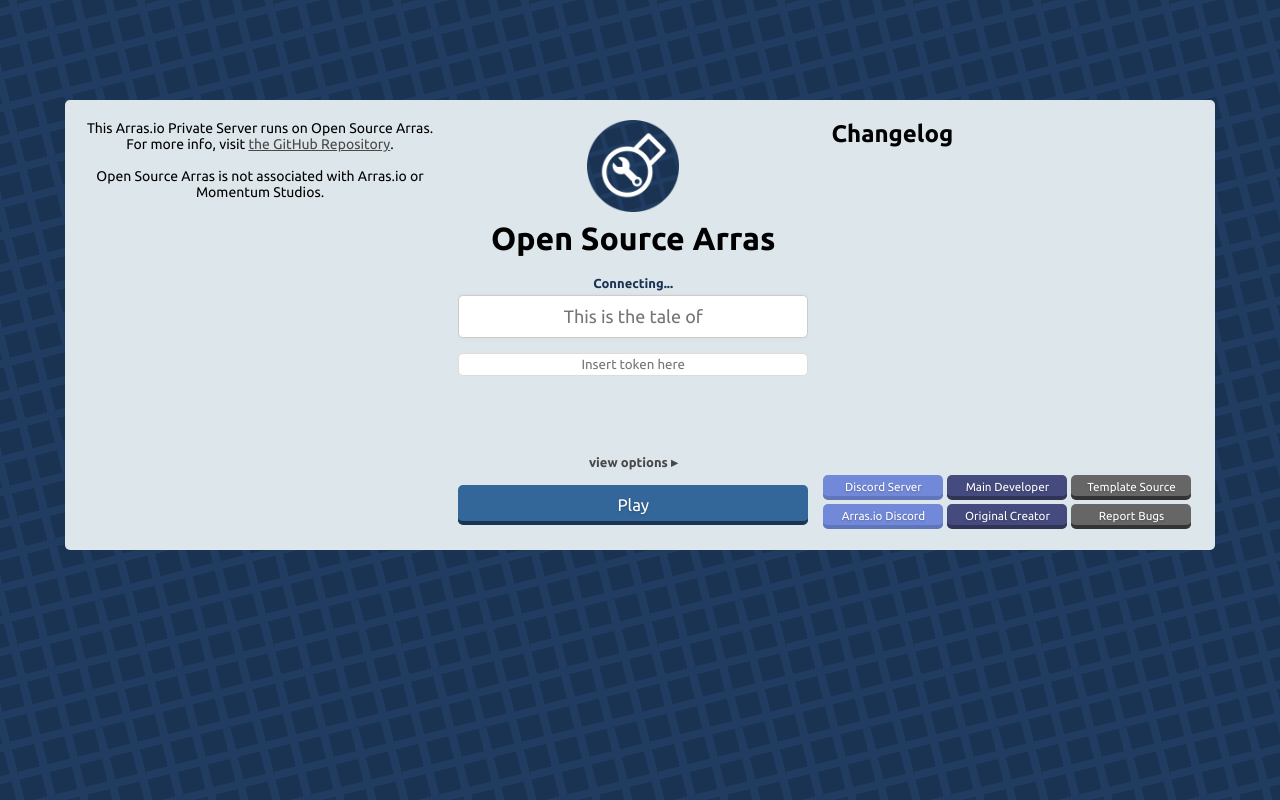
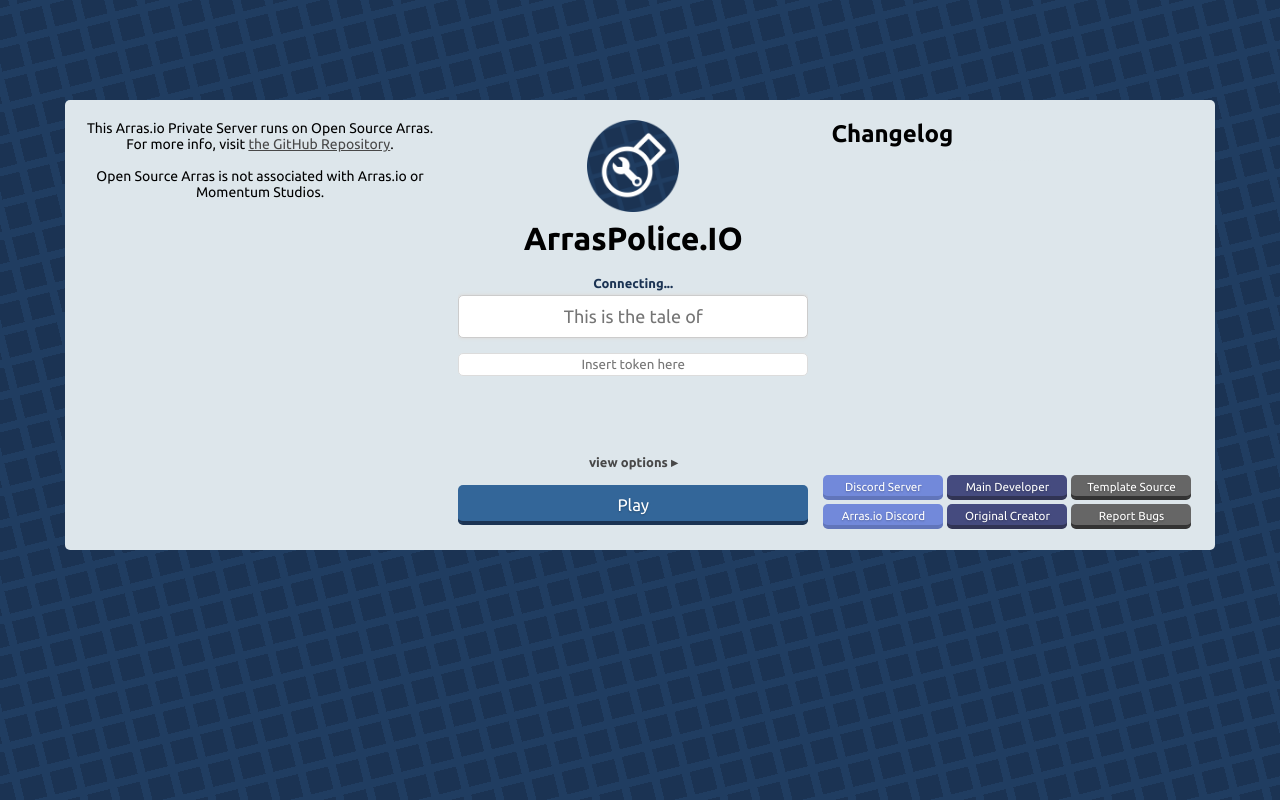
Before and after one commit to thearraspolice/spaceshipspolice, a plain HTML site: page index.html in a window 1280 px wide. Drawn offline with nearby package versions, Linux system fonts and the light colour scheme; a script that the page names is missing.

Commit message:
Update index.html

```diff
--- a/index.html
+++ b/index.html
@@ -8,7 +8,7 @@
     <meta property="og:image" content="./round.png">
     <meta property="og:image:width" content="54">
     <meta property="og:image:height" content="54">
-    <title>Open Source Arras</title>
+    <title>ArrasPolice.IO</title>
     <link rel="stylesheet" href="https://fonts.googleapis.com/css?family=Ubuntu:400,700">
     <link rel="stylesheet" href="/main.css" />
     <link rel="icon" href="/favicon.ico" type="image/x-icon">
@@ -31,7 +31,7 @@
                     <div class="sliderHolder">
                         <div class="slider" id="startMenuSlidingContent">
                             <center><img width=92 height=92 src="/round.png" /></center>
-                            <h1 id="gameName">Open Source Arras<h1>
+                            <h1 id="gameName">ArrasPolice.IO<h1>
                             <div id="serverName">
                                 <h4 class="nopadding">Connecting...</h4>
                             </div>
```
